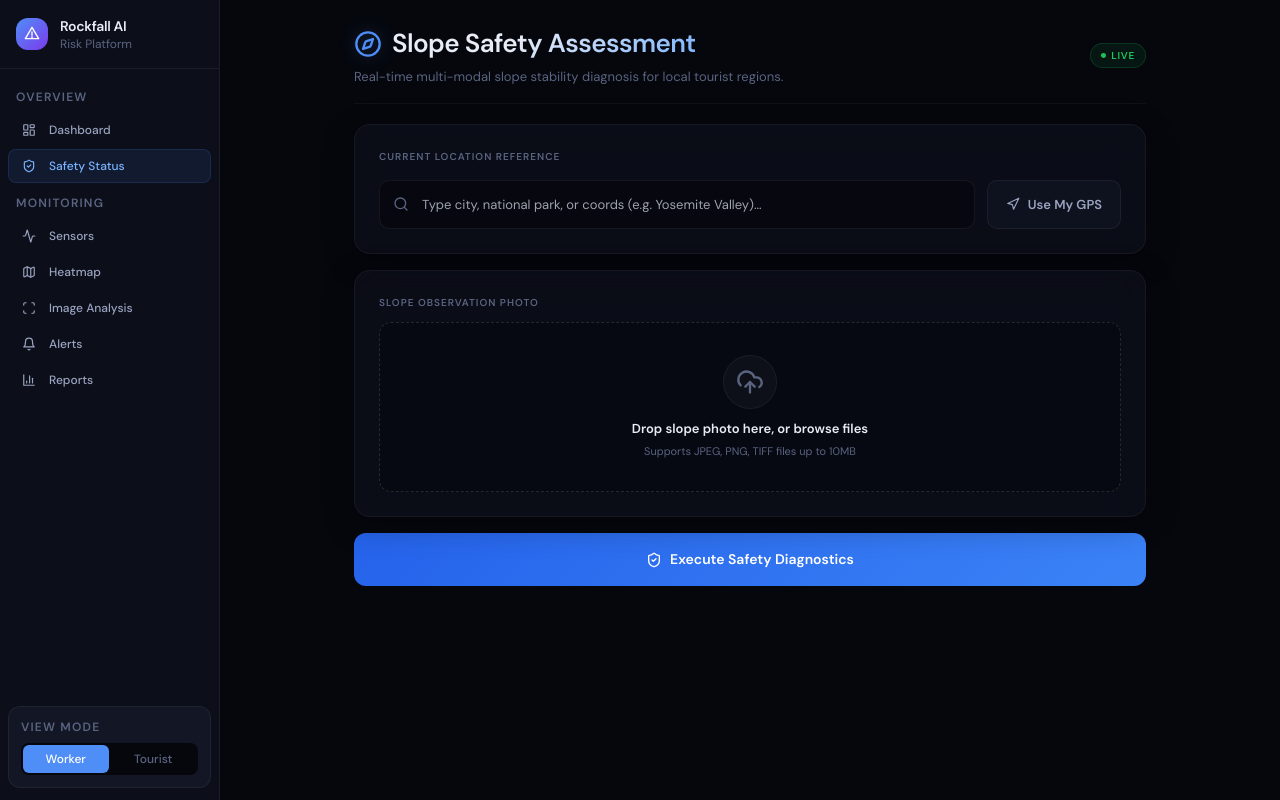
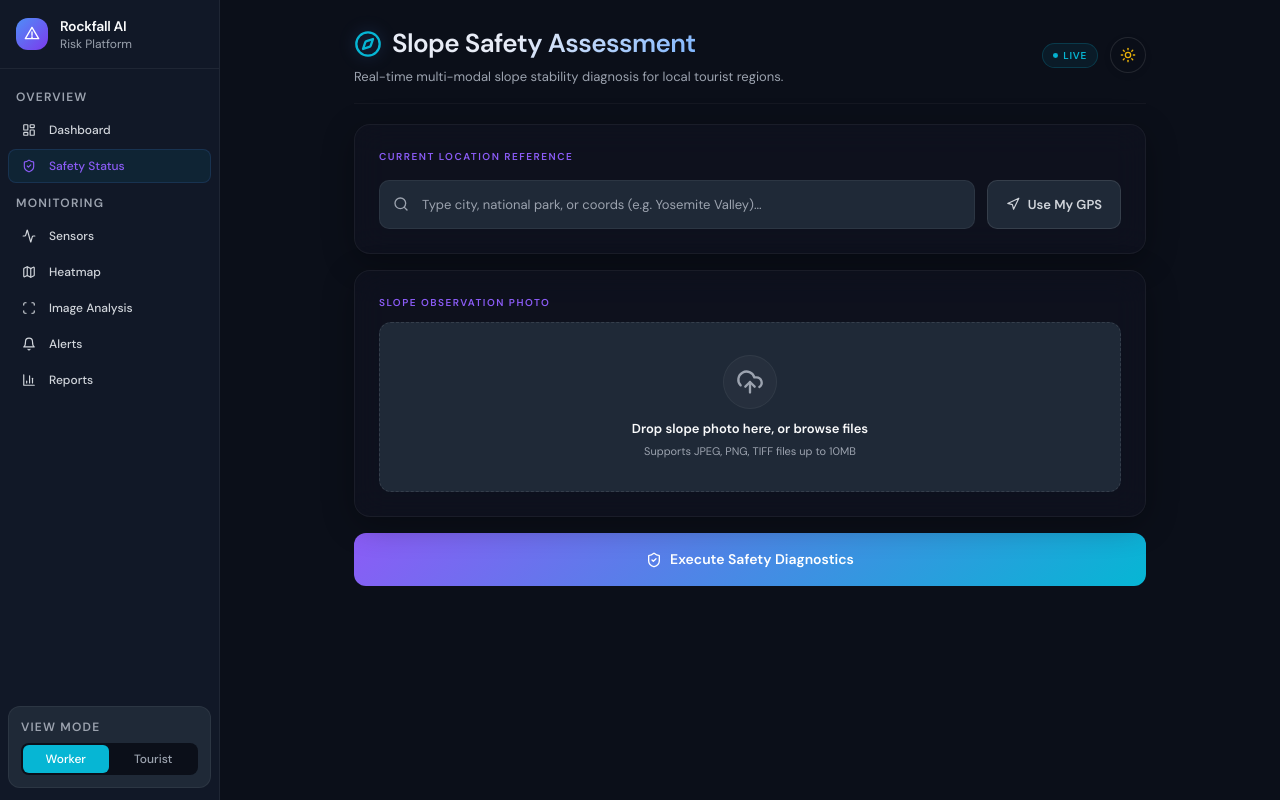
Before and after one commit to chapranishika/updated-rockfall, a Next.js app in the folder ui/: page /tourist in a window 1280 px wide. Built offline with nearby package versions, Linux system fonts and the light colour scheme.

Commit message:
feat: implement high-quality Light and Dark themes (Turquoise, Yellow, and Purple) with dynamic ThemeContext switcher

```diff
--- a/ui/app/globals.css
+++ b/ui/app/globals.css
@@ -5,14 +5,75 @@
 @import url('https://fonts.googleapis.com/css2?family=DM+Sans:ital,opsz,wght@0,9..40,300;0,9..40,400;0,9..40,500;0,9..40,600;1,9..40,300&family=DM+Mono:wght@400;500&display=swap');
 
 :root {
-  --bg0:#05070d; --bg1:#0c0f1a; --bg2:#121625; --bg3:#1a1f32; --bg4:#21273d;
-  --bdr:#ffffff0f; --bdr2:#ffffff18; --bdr3:#ffffff25;
-  --txt:#e8ecf6; --txt2:#9aa3bf; --txt3:#5a6480;
-  --acc:#4f8ef7; --acc2:#7ab3ff; --acc-bg:#4f8ef718;
-  --lo:#22c55e; --lo-bg:#22c55e14; --lo-bdr:#22c55e30;
-  --me:#f59e0b; --me-bg:#f59e0b14; --me-bdr:#f59e0b30;
-  --hi:#ef4444; --hi-bg:#ef444414; --hi-bdr:#ef444430;
-  --cr:#ff1744; --cr-bg:#ff174414;
+  /* Default: Dark Mode */
+  --bg0: #0b0f19;
+  --bg1: #111827;
+  --bg2: #1f2937;
+  --bg3: #374151;
+  --bg4: #4b5563;
+
+  --bdr: rgba(255, 255, 255, 0.06);
+  --bdr2: rgba(255, 255, 255, 0.1);
+  --bdr3: rgba(255, 255, 255, 0.16);
+
+  --txt: #f9fafb;
+  --txt2: #d1d5db;
+  --txt3: #9ca3af;
+
+  --acc: #06b6d4;       /* Turquoise */
+  --acc2: #8b5cf6;      /* Purple */
+  --acc-bg: rgba(6, 182, 212, 0.08);
+
+  --lo: #06b6d4;        /* Low is Turquoise */
+  --lo-bg: rgba(6, 182, 212, 0.08);
+  --lo-bdr: rgba(6, 182, 212, 0.2);
+
+  --me: #eab308;        /* Medium is Yellow */
+  --me-bg: rgba(234, 179, 8, 0.08);
+  --me-bdr: rgba(234, 179, 8, 0.2);
+
+  --hi: #ef4444;
+  --hi-bg: rgba(239, 68, 68, 0.08);
+  --hi-bdr: rgba(239, 68, 68, 0.2);
+
+  --cr: #7c3aed;        /* Critical is Purple/Indigo */
+  --cr-bg: rgba(124, 58, 237, 0.08);
+}
+
+:root[data-theme="light"] {
+  /* Light Mode */
+  --bg0: #f8fafc;
+  --bg1: #ffffff;
+  --bg2: #f1f5f9;
+  --bg3: #e2e8f0;
+  --bg4: #cbd5e1;
+
+  --bdr: rgba(0, 0, 0, 0.06);
+  --bdr2: rgba(0, 0, 0, 0.1);
+  --bdr3: rgba(0, 0, 0, 0.15);
+
+  --txt: #0f172a;
+  --txt2: #334155;
+  --txt3: #64748b;
+
+  --acc: #0891b2;       /* Turquoise */
+  --acc2: #7c3aed;      /* Purple */
+  --acc-bg: rgba(8, 145, 178, 0.06);
+
+  --lo: #0891b2;
+  --lo-bg: rgba(8, 145, 178, 0.06);
+  --lo-bdr: rgba(8, 145, 178, 0.15);
+
+  --me: #ca8a04;        /* Yellow/Gold */
+  --me-bg: rgba(202, 138, 4, 0.06);
+  --me-bdr: rgba(202, 138, 4, 0.15);
+
+  --hi: #dc2626;
+  --hi-bg: rgba(220, 38, 38, 0.06);
+  --hi-bdr: rgba(220, 38, 38, 0.15);
+
+  --cr: #6d28d9;        /* Purple */
+  --cr-bg: rgba(109, 40, 217, 0.06);
 }
 
 * { box-sizing: border-box; }
@@ -21,6 +82,7 @@ html, body {
   color: var(--txt);
   font-family: 'DM Sans', system-ui, sans-serif;
   -webkit-font-smoothing: antialiased;
+  transition: background-color 0.25s ease, color 0.25s ease;
 }
 
 ::-webkit-scrollbar       { width: 4px; }
--- a/ui/app/layout.tsx
+++ b/ui/app/layout.tsx
@@ -2,6 +2,7 @@ import type { Metadata } from "next";
 import "./globals.css";
 import Sidebar from "@/components/layout/Sidebar";
 import { ModeProvider } from "@/lib/ModeContext";
+import { ThemeProvider } from "@/lib/ThemeContext";
 
 export const metadata: Metadata = {
   title: "Rockfall AI | Geophysical Risk Platform",
@@ -16,10 +17,12 @@ export default function RootLayout({ children }: { children: React.ReactNode })
         <link href="https://fonts.googleapis.com/css2?family=DM+Sans:ital,opsz,wght@0,9..40,300;0,9..40,400;0,9..40,500;0,9..40,600&family=DM+Mono:wght@400;500&display=swap" rel="stylesheet" />
       </head>
       <body className="flex h-screen overflow-hidden" style={{ background: "var(--bg0)", color: "var(--txt)" }}>
-        <ModeProvider>
-          <Sidebar />
-          <main className="flex-1 overflow-y-auto">{children}</main>
-        </ModeProvider>
+        <ThemeProvider>
+          <ModeProvider>
+            <Sidebar />
+            <main className="flex-1 overflow-y-auto">{children}</main>
+          </ModeProvider>
+        </ThemeProvider>
       </body>
     </html>
   );
--- a/ui/app/tourist/page.tsx
+++ b/ui/app/tourist/page.tsx
@@ -1,6 +1,7 @@
 "use client";
 import React, { useState, useRef } from "react";
 import { LivePill, RiskBar, rc, rb, rd, Card, CardSm, CardLabel } from "@/components/ui/index";
+import { useTheme } from "@/lib/ThemeContext";
 import {
   UploadCloud,
   Search,
@@ -18,10 +19,13 @@ import {
   Activity,
   CheckCircle2,
   ChevronRight,
-  ShieldAlert
+  ShieldAlert,
+  Sun,
+  Moon
 } from "lucide-react";
 
 export default function TouristPage() {
+  const { theme, toggleTheme } = useTheme();
   const [locationName, setLocationName] = useState("");
   const [coords, setCoords] = useState<{ latitude: number; longitude: number } | null>(null);
   const [gpsLoading, setGpsLoading] = useState(false);
@@ -39,6 +43,7 @@ export default function TouristPage() {
   const [hoverSubmit, setHoverSubmit] = useState(false);
   const [hoverUploadZone, setHoverUploadZone] = useState(false);
   const [hoverReset, setHoverReset] = useState(false);
+  const [hoverThemeToggle, setHoverThemeToggle] = useState(false);
 
   const handleFileChange = (e: React.ChangeEvent<HTMLInputElement>) => {
     if (e.target.files && e.target.files[0]) {
@@ -147,13 +152,13 @@ export default function TouristPage() {
 
   // Styled glassmorphism panel styles
   const glassStyle: React.CSSProperties = {
-    background: "rgba(18, 22, 37, 0.45)",
+    background: theme === "dark" ? "rgba(18, 22, 37, 0.45)" : "rgba(255, 255, 255, 0.7)",
     backdropFilter: "blur(16px)",
     WebkitBackdropFilter: "blur(16px)",
-    border: "1px solid rgba(255, 255, 255, 0.05)",
+    border: theme === "dark" ? "1px solid rgba(255, 255, 255, 0.05)" : "1px solid rgba(0, 0, 0, 0.06)",
     borderRadius: 16,
     padding: 24,
-    boxShadow: "0 8px 32px 0 rgba(0, 0, 0, 0.3)",
+    boxShadow: theme === "dark" ? "0 8px 32px 0 rgba(0, 0, 0, 0.3)" : "0 8px 32px 0 rgba(31, 38, 135, 0.04)",
     display: "flex",
     flexDirection: "column",
     gap: 12
@@ -175,7 +180,27 @@ export default function TouristPage() {
             Real-time multi-modal slope stability diagnosis for local tourist regions.
           </p>
         </div>
-        <LivePill connected={!error} />
+        <div style={{ display: "flex", alignItems: "center", gap: 12 }}>
+          <LivePill connected={!error} />
+          <button
+            type="button"
+            onClick={toggleTheme}
+            onMouseEnter={() => setHoverThemeToggle(true)}
+            onMouseLeave={() => setHoverThemeToggle(false)}
+            style={{
+              display: "flex", alignItems: "center", justifyContent: "center",
+              width: 36, height: 36, borderRadius: "50%",
+              border: "1px solid var(--bdr2)",
+              background: hoverThemeToggle ? "var(--bg2)" : "rgba(0,0,0,0.03)",
+              color: "var(--txt)",
+              cursor: "pointer", transition: "all 0.2s ease",
+              boxShadow: "0 2px 8px rgba(0,0,0,0.05)"
+            }}
+            title={`Switch to ${theme === "dark" ? "Light" : "Dark"} Mode`}
+          >
+            {theme === "dark" ? <Sun size={16} style={{ color: "#eab308" }} /> : <Moon size={16} style={{ color: "#7c3aed" }} />}
+          </button>
+        </div>
       </div>
 
       {!result && (
@@ -183,7 +208,7 @@ export default function TouristPage() {
 
           {/* Location input panel */}
           <div style={glassStyle}>
-            <label style={{ fontSize: 10, fontWeight: 700, textTransform: "uppercase", letterSpacing: ".1em", color: "var(--txt3)" }}>
+            <label style={{ fontSize: 10, fontWeight: 700, textTransform: "uppercase", letterSpacing: ".15em", color: "var(--acc2)" }}>
               Current Location Reference
             </label>
             <div style={{ display: "flex", gap: 12, alignItems: "center", marginTop: 4 }}>
@@ -199,12 +224,12 @@ export default function TouristPage() {
                   }}
                   style={{
                     width: "100%", padding: "14px 14px 14px 42px", borderRadius: 10,
-                    background: "rgba(5, 7, 13, 0.6)", border: "1px solid rgba(255,255,255,0.06)",
+                    background: "var(--bg2)", border: "1px solid var(--bdr)",
                     color: "var(--txt)", fontSize: 13, outline: "none",
                     transition: "all .2s ease",
                   }}
-                  onFocus={(e) => { e.currentTarget.style.borderColor = "var(--acc)"; e.currentTarget.style.boxShadow = "0 0 10px rgba(79, 142, 247, 0.15)"; }}
-                  onBlur={(e) => { e.currentTarget.style.borderColor = "rgba(255,255,255,0.06)"; e.currentTarget.style.boxShadow = "none"; }}
+                  onFocus={(e) => { e.currentTarget.style.borderColor = "var(--acc)"; e.currentTarget.style.boxShadow = "0 0 10px rgba(6, 182, 212, 0.15)"; }}
+                  onBlur={(e) => { e.currentTarget.style.borderColor = "var(--bdr)"; e.currentTarget.style.boxShadow = "none"; }}
                 />
               </div>
               <button
@@ -216,9 +241,9 @@ export default function TouristPage() {
                 style={{
                   display: "flex", alignItems: "center", gap: 8,
                   padding: "14px 18px", borderRadius: 10,
-                  border: "1px solid rgba(255,255,255,0.06)",
-                  background: hoverLocate ? "rgba(255,255,255,0.08)" : "rgba(18, 22, 37, 0.6)",
-                  color: coords ? "var(--acc2)" : "var(--txt2)",
+                  border: "1px solid var(--bdr2)",
+                  background: hoverLocate ? "var(--bg3)" : "var(--bg2)",
+                  color: coords ? "var(--acc)" : "var(--txt2)",
                   fontSize: 13, fontWeight: 600,
                   cursor: "pointer", transition: "all .2s ease"
                 }}
@@ -231,7 +256,7 @@ export default function TouristPage() {
 
           {/* Photo upload panel */}
           <div style={glassStyle}>
-            <label style={{ fontSize: 10, fontWeight: 700, textTransform: "uppercase", letterSpacing: ".1em", color: "var(--txt3)" }}>
+            <label style={{ fontSize: 10, fontWeight: 700, textTransform: "uppercase", letterSpacing: ".15em", color: "var(--acc2)" }}>
               Slope Observation Photo
             </label>
 
@@ -240,10 +265,10 @@ export default function TouristPage() {
               onMouseEnter={() => setHoverUploadZone(true)}
               onMouseLeave={() => setHoverUploadZone(false)}
               style={{
-                border: hoverUploadZone ? "1px dashed var(--acc)" : "1px dashed rgba(255,255,255,0.12)",
+                border: hoverUploadZone ? "1px dashed var(--acc)" : "1px dashed var(--bdr2)",
                 borderRadius: 12, padding: "32px 20px",
                 textAlign: "center", cursor: "pointer",
-                background: hoverUploadZone ? "rgba(79, 142, 247, 0.04)" : "rgba(5, 7, 13, 0.4)",
+                background: hoverUploadZone ? "var(--acc-bg)" : "var(--bg2)",
                 transition: "all .2s ease",
                 display: "flex", flexDirection: "column", alignItems: "center", gap: 10
               }}
@@ -303,11 +328,11 @@ export default function TouristPage() {
             style={{
               padding: "16px 24px", borderRadius: 12, border: "none",
               background: loading
-                ? "rgba(255,255,255,0.05)"
+                ? "var(--bg3)"
                 : hoverSubmit
-                  ? "linear-gradient(135deg, #3b82f6, #4f46e5)"
-                  : "linear-gradient(135deg, #2563eb, #3b82f6)",
-              boxShadow: hoverSubmit && !loading ? "0 4px 20px rgba(37, 99, 235, 0.4)" : "none",
+                  ? "linear-gradient(135deg, var(--acc), var(--acc2))"
+                  : "linear-gradient(135deg, var(--acc2), var(--acc))",
+              boxShadow: hoverSubmit && !loading ? "0 4px 20px rgba(124, 58, 237, 0.35)" : "none",
               color: loading ? "var(--txt3)" : "white",
               fontWeight: 700, fontSize: 14,
               cursor: loading ? "not-allowed" : "pointer",
@@ -336,10 +361,13 @@ export default function TouristPage() {
 
           {/* Safety Summary Hero Dashboard Card */}
           <div style={{
-            background: "linear-gradient(135deg, rgba(18, 22, 37, 0.85), rgba(12, 15, 26, 0.95))",
-            border: `1px solid rgba(255, 255, 255, 0.05)`, borderRadius: 20, padding: 32,
+            background: theme === "dark"
+              ? "linear-gradient(135deg, rgba(18, 22, 37, 0.85), rgba(12, 15, 26, 0.95))"
+              : "linear-gradient(135deg, rgba(255, 255, 255, 0.9), rgba(241, 245, 249, 0.95))",
+            border: theme === "dark" ? "1px solid rgba(255, 255, 255, 0.05)" : "1px solid rgba(0, 0, 0, 0.06)",
+            borderRadius: 20, padding: 32,
             position: "relative", overflow: "hidden",
-            boxShadow: "0 10px 40px rgba(0,0,0,0.5)"
+            boxShadow: theme === "dark" ? "0 10px 40px rgba(0,0,0,0.5)" : "0 10px 40px rgba(31, 38, 135, 0.05)"
           }}>
             <div style={{ position: "absolute", top: 0, left: 0, right: 0, height: 4, background: color, borderRadius: "20px 20px 0 0" }} />
 
--- /dev/null
+++ b/ui/lib/ThemeContext.tsx
@@ -0,0 +1,42 @@
+"use client";
+import { createContext, useContext, useEffect, useState, ReactNode } from "react";
+
+type Theme = "light" | "dark";
+
+interface ThemeContextValue {
+  theme: Theme;
+  toggleTheme: () => void;
+}
+
+const ThemeContext = createContext<ThemeContextValue>({ theme: "dark", toggleTheme: () => {} });
+
+export function ThemeProvider({ children }: { children: ReactNode }) {
+  const [theme, setThemeState] = useState<Theme>("dark");
+
+  useEffect(() => {
+    const saved = localStorage.getItem("rockfall-theme") as Theme | null;
+    if (saved === "light" || saved === "dark") {
+      setThemeState(saved);
+      document.documentElement.setAttribute("data-theme", saved);
+    } else {
+      document.documentElement.setAttribute("data-theme", "dark");
+    }
+  }, []);
+
+  const toggleTheme = () => {
+    const newTheme = theme === "dark" ? "light" : "dark";
+    setThemeState(newTheme);
+    localStorage.setItem("rockfall-theme", newTheme);
+    document.documentElement.setAttribute("data-theme", newTheme);
+  };
+
+  return (
+    <ThemeContext.Provider value={{ theme, toggleTheme }}>
+      {children}
+    </ThemeContext.Provider>
+  );
+}
+
+export function useTheme(): ThemeContextValue {
+  return useContext(ThemeContext);
+}
```
